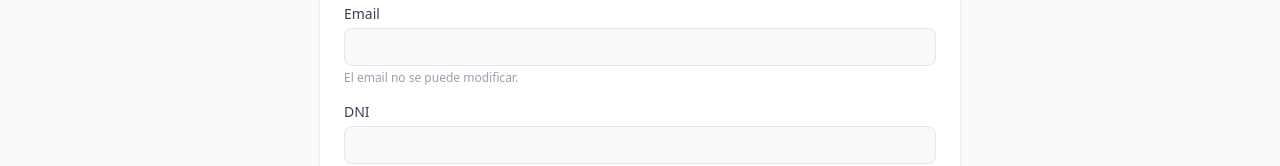
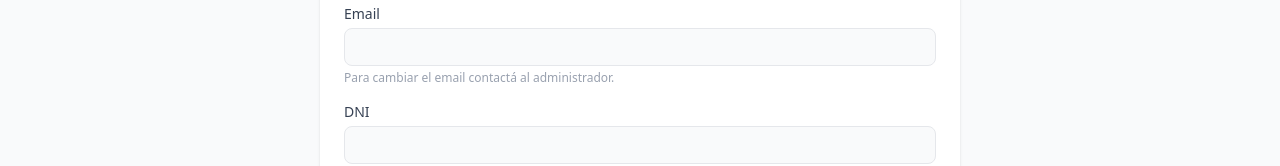
Before and after one commit to Cooperadora-escuela/cooperadora_escuela_27, a React (Vite) app in the folder front/: page /perfil in a window 1280 px wide. Shown: the part 343-509 px from the top of the page. Built offline with nearby package versions, Linux system fonts and the light colour scheme; no server answers.

Commit message:
fix(perfil): aclarar que el email se cambia contactando al admin

```diff
--- a/front/src/pages/PerfilPage.tsx
+++ b/front/src/pages/PerfilPage.tsx
@@ -38,7 +38,7 @@ export default function PerfilPage() {
     { label: 'Las contraseñas coinciden', ok: passConfirm.length > 0 && passNuevo === passConfirm },
   ];
 
-  const handleGuardarPerfil = async (e: React.FormEvent) => {
+  const handleGuardarPerfil = async (e: React.FormEvent<HTMLFormElement>) => {
     e.preventDefault();
     setSavingPerfil(true);
     try {
@@ -59,7 +59,7 @@ export default function PerfilPage() {
     }
   };
 
-  const handleCambiarPassword = async (e: React.FormEvent) => {
+  const handleCambiarPassword = async (e: React.FormEvent<HTMLFormElement>) => {
     e.preventDefault();
     setPassErrors({});
     if (passNuevo !== passConfirm) {
@@ -149,7 +149,7 @@ export default function PerfilPage() {
             <div>
               <label className={labelClass}>Email</label>
               <input type="email" value={user?.email ?? ''} disabled className={readonlyClass} />
-              <p className="mt-1 text-xs text-gray-400 dark:text-gray-500">El email no se puede modificar.</p>
+              <p className="mt-1 text-xs text-gray-400 dark:text-gray-500">Para cambiar el email contactá al administrador.</p>
             </div>
 
             <div>
```
